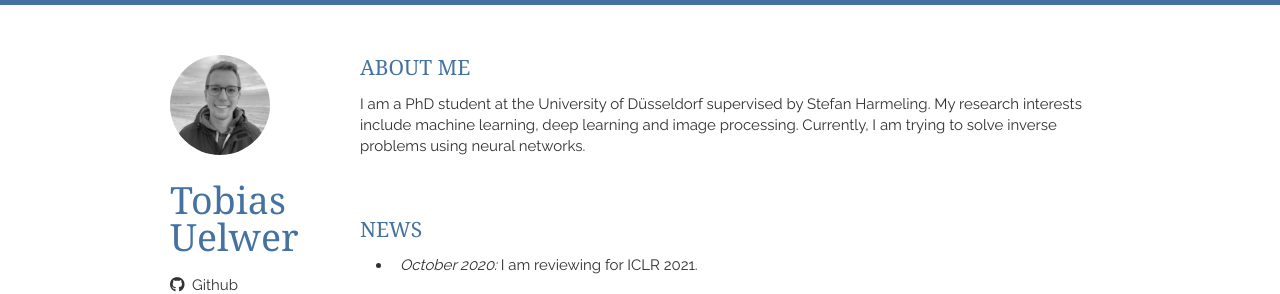
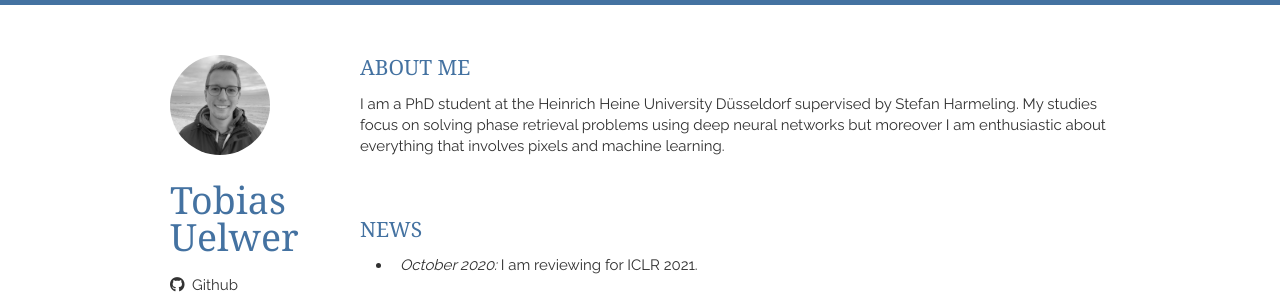
Before and after one commit to tuelwer/tuelwer.github.io, a Jekyll site: the page built from index.html, in a window 1280 px wide. Shown: the top 294 px of the page. Built offline with Jekyll 4.4.1, drawn with Linux system fonts in a browser that asks for light colours; nearby versions of some CDN libraries; some web fonts are replaced; the list of posts is cut into pages by our own code.

Commit message:
Update intro.html

```diff
--- a/_includes/intro.html
+++ b/_includes/intro.html
@@ -1,6 +1,7 @@
 <section class="thirteen columns">
     <h1>About Me</h1>
     <article>
-        <p>I am a PhD student at the University of Düsseldorf supervised by <a href="https://www.cs.hhu.de/en/research-groups/machine-learning-prof-dr-stefan-harmeling/our-team/team/harmeling.html">Stefan Harmeling</a>. My research interests include machine learning, deep learning and image processing. Currently, I am trying to solve inverse problems using neural networks.</p>
+        <p>I am a PhD student at the Heinrich Heine University Düsseldorf supervised by Stefan Harmeling.
+           My studies focus on solving phase retrieval problems using deep neural networks but moreover I am enthusiastic about everything that involves pixels and machine learning. </p>
     </article>
 </section>
```
